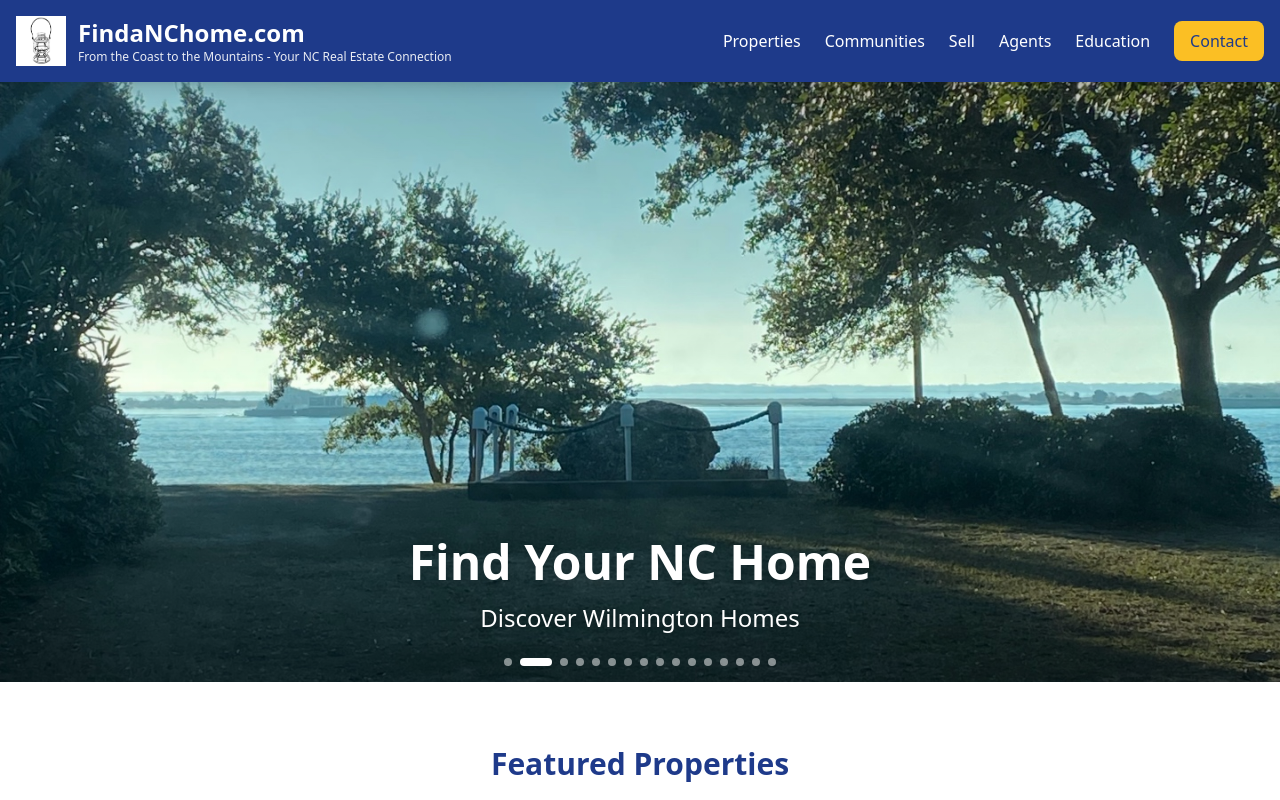
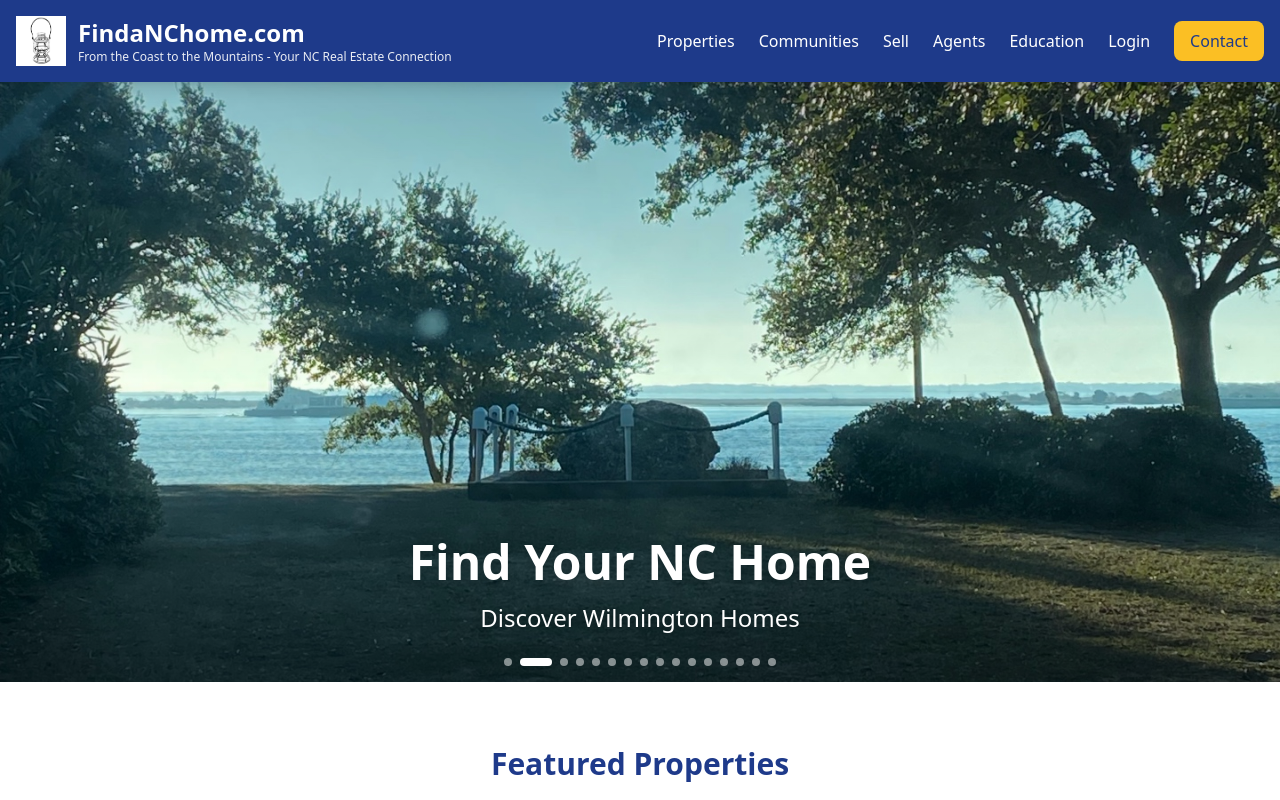
Before and after one commit to AIRealSolutions/findanchome, a Next.js app: page / in a window 1280 px wide. Shown: the top 800 px of the page. Built offline with nearby package versions, Linux system fonts and the light colour scheme.

Commit message:
Fix deployment errors and add login link
- Installed missing dependencies: @heroicons/react, @supabase/auth-helpers-nextjs, lucide-react
- Added Login link to main page navigation header
- Updated TODO.md with completed fixes

Deployment should now succeed on Vercel

```diff
--- a/app/page.tsx
+++ b/app/page.tsx
@@ -95,6 +95,7 @@ export default function HomePage() {
               <Link href="/sell" className="hover:text-[#fbbf24] transition-colors">Sell</Link>
               <Link href="/agents" className="hover:text-[#fbbf24] transition-colors">Agents</Link>
               <Link href="/education" className="hover:text-[#fbbf24] transition-colors">Education</Link>
+              <Link href="/login" className="hover:text-[#fbbf24] transition-colors">Login</Link>
               <Link href="/contact" className="bg-[#fbbf24] text-[#1e3a8a] px-4 py-2 rounded-lg hover:bg-[#fcd34d] transition-colors font-medium">Contact</Link>
             </nav>
           </div>
--- a/package.json
+++ b/package.json
@@ -9,6 +9,7 @@
     "lint": "eslint"
   },
   "dependencies": {
+    "@heroicons/react": "^2.2.0",
     "@radix-ui/react-avatar": "^1.1.11",
     "@radix-ui/react-dialog": "^1.1.15",
     "@radix-ui/react-dropdown-menu": "^2.1.16",
@@ -16,6 +17,7 @@
     "@radix-ui/react-select": "^2.2.6",
     "@radix-ui/react-separator": "^1.1.8",
     "@radix-ui/react-slot": "^1.2.4",
+    "@supabase/auth-helpers-nextjs": "^0.15.0",
     "@supabase/ssr": "^0.8.0",
     "@supabase/supabase-js": "^2.94.0",
     "class-variance-authority": "^0.7.1",
```
Also changed, not shown: 2 other files (tests, documents, lock files or other folders).
